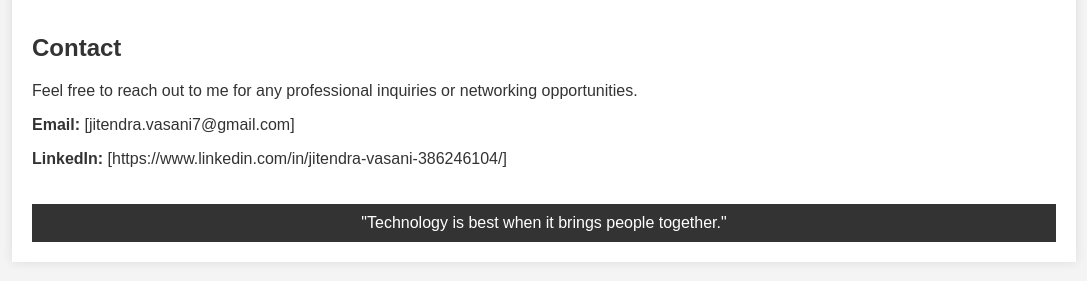
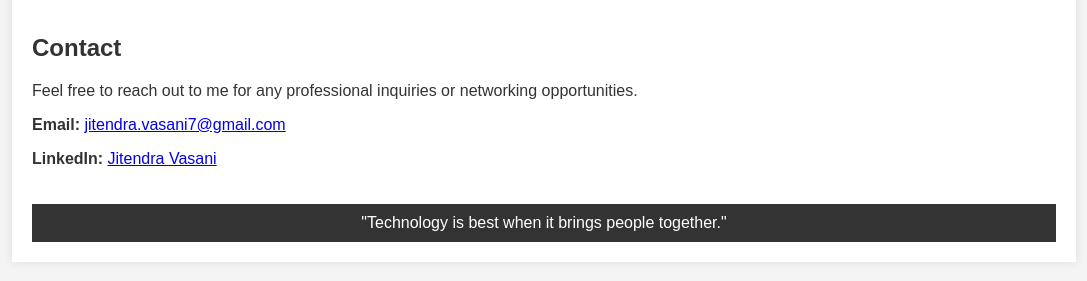
Before and after one commit to iamJitendravasani/jitendrablog, a plain HTML site: page index.html in a window 1280 px wide. Shown: the part 379-660 px from the top of the page, without its empty margins (96-1183 px from the left). Drawn offline with Linux system fonts and the light colour scheme.

Commit message:
Update index.html

```diff
--- a/index.html
+++ b/index.html
@@ -30,8 +30,8 @@
         <section class="contact">
             <h2>Contact</h2>
             <p>Feel free to reach out to me for any professional inquiries or networking opportunities.</p>
-            <p><strong>Email:</strong> [jitendra.vasani7@gmail.com]</p>
-            <p><strong>LinkedIn:</strong> [https://www.linkedin.com/in/jitendra-vasani-386246104/]</p>
+             <p><strong>Email:</strong> <a href="mailto:jitendra.vasani7@gmail.com">jitendra.vasani7@gmail.com</a></p>
+        <p><strong>LinkedIn:</strong> <a href="https://www.linkedin.com/in/jitendra-vasani-386246104" target="_blank">Jitendra Vasani</a></p>
         </section>
         <footer>
             <p>"Technology is best when it brings people together."</p>
```
